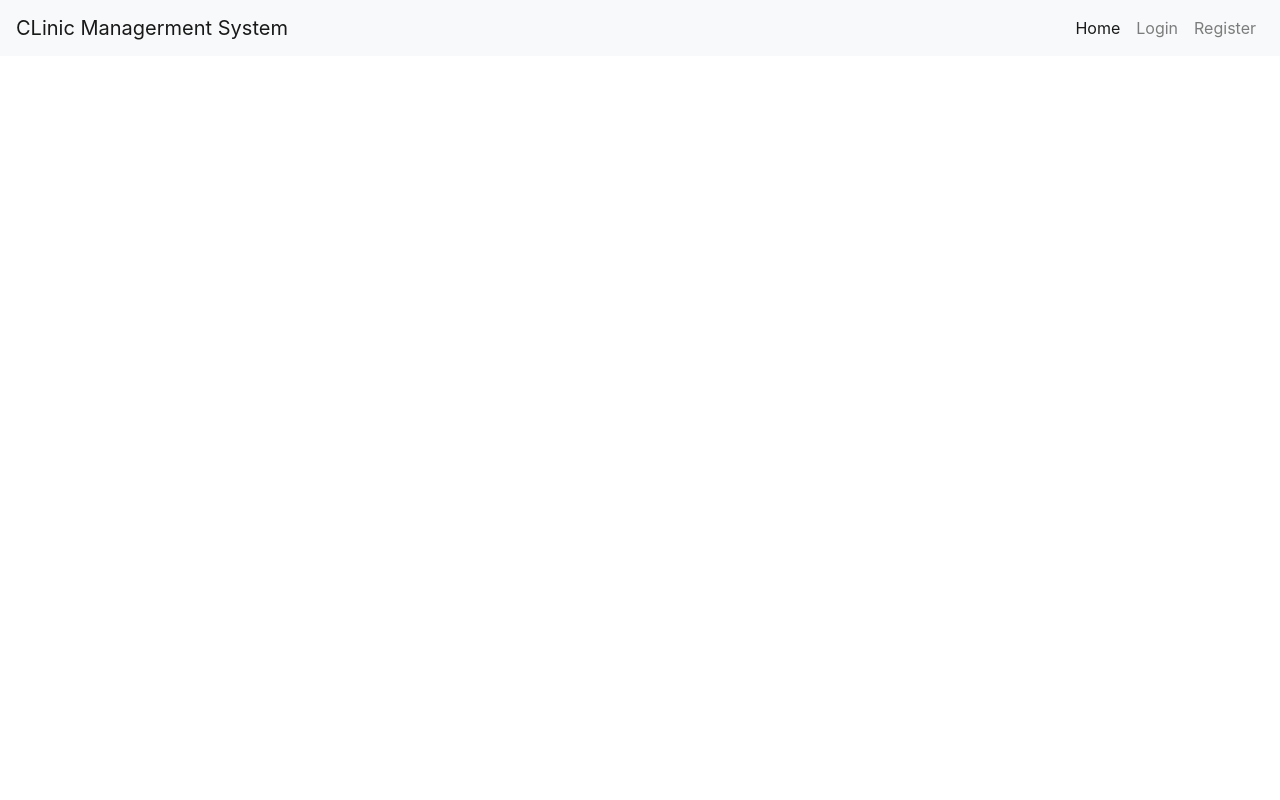
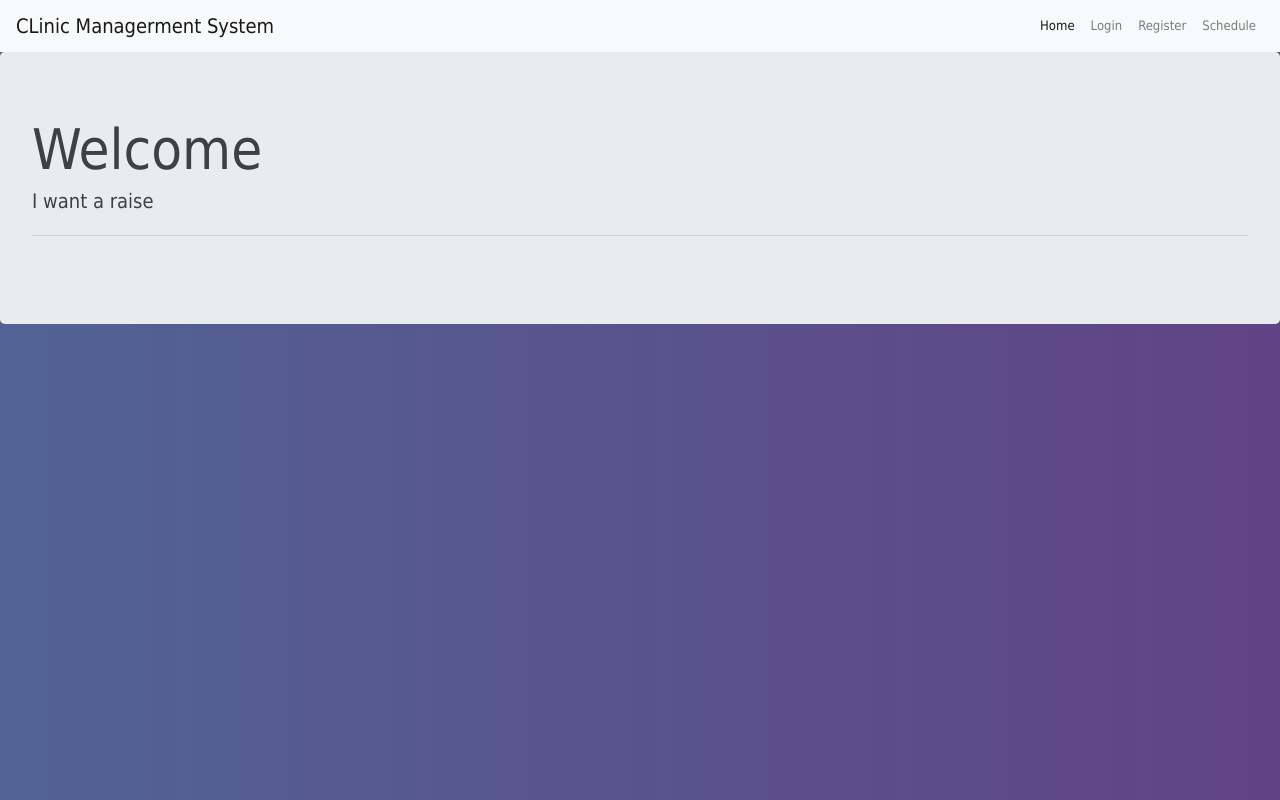
Before and after one commit to larycoder/ClinicManagementSystem, a plain HTML site: page Client/Home/menu.html in a window 1280 px wide. Drawn offline with nearby package versions, Linux system fonts and the light colour scheme.

Commit message:
[FIN] add home

```diff
--- /dev/null
+++ b/Client/Home/menu.css
@@ -0,0 +1,5 @@
+body{
+    font: 13px/20px Tahoma, sans-serif;
+    color:#404040 ;
+    background: linear-gradient(to right, #516395, #614385);
+}
--- a/Client/Home/menu.html
+++ b/Client/Home/menu.html
@@ -8,6 +8,8 @@
         <script src="https://ajax.googleapis.com/ajax/libs/jquery/3.4.1/jquery.min.js"></script>
         <script src="https://cdnjs.cloudflare.com/ajax/libs/popper.js/1.16.0/umd/popper.min.js"></script>
         <script src="https://maxcdn.bootstrapcdn.com/bootstrap/4.4.1/js/bootstrap.min.js"></script>
+        <link rel="stylesheet" type="text/css" href="menu.css">
+
     </head>
 
     <body>
@@ -25,12 +27,19 @@
                         <a class="nav-link" href="#">Login</a>
                     </li>
                     <li class="nav-item">
-                        <a class="nav-link" href="#">Register</a>
+                        <a class="nav-link" hresf="#">Register</a>
+                    </li>
+                    <li class="nav-item">
+                        <a class="nav-link" href="#">Schedule</a>
                     </li>
                 </ul>
             </div>
         </nav>
 
-        <div></div>
+        <div class="jumbotron">
+            <h1 class="display-4">Welcome</h1>
+            <p class="lead">I want a raise</p>
+            <hr class="my-4">
+        </div>
     </body>
 </html>
```
